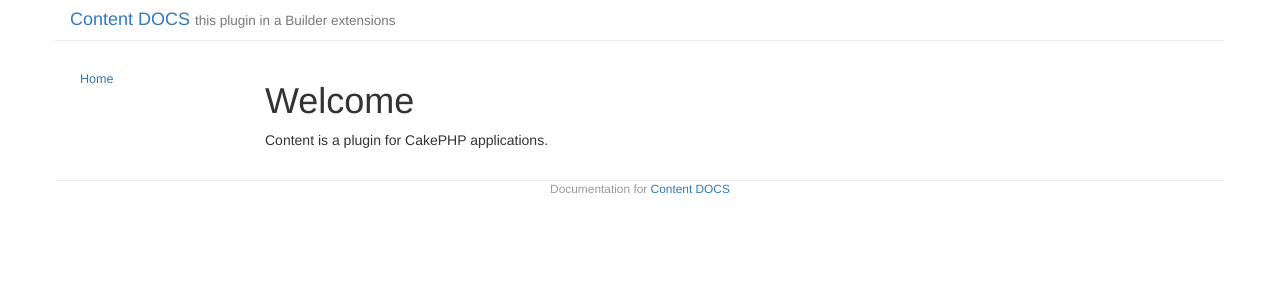
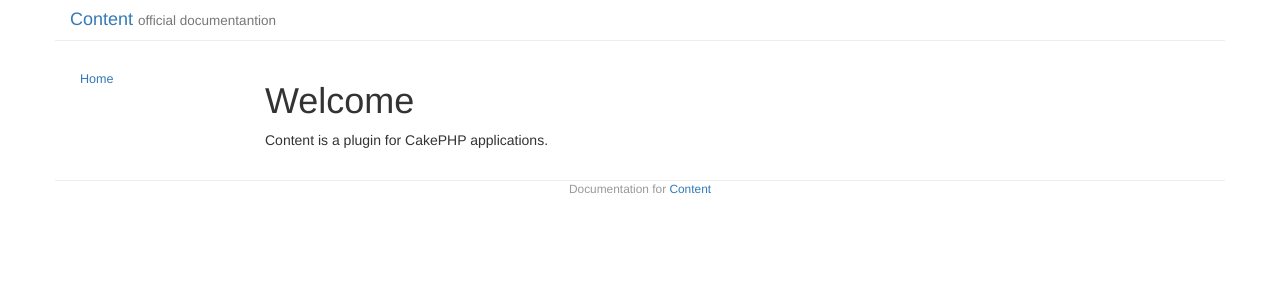
Before and after one commit to aoliverio/content, a Jekyll site: the page built from index.md, in a window 1280 px wide. Shown: the top 300 px of the page. Built offline with Jekyll 4.4.1, drawn with Linux system fonts in a browser that asks for light colours; Markdown is read by kramdown in place of the engine named in the settings.

Commit message:
Update configuration file

```diff
--- a/_config.yml
+++ b/_config.yml
@@ -1,6 +1,6 @@
 # Site title and subtitle. This is used in _includes/header.html
-title: 'Content DOCS'
-subtitle: 'this plugin in a Builder extensions'
+title: 'Content'
+subtitle: 'official documentantion'
 
 # if you wish to integrate disqus on pages set your shortname here
 disqus_shortname: ''
```
